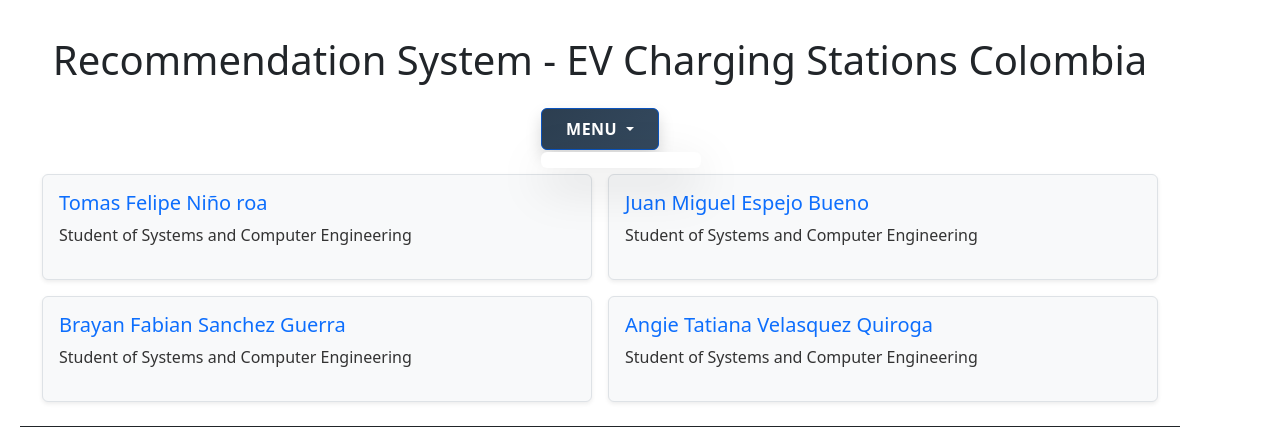
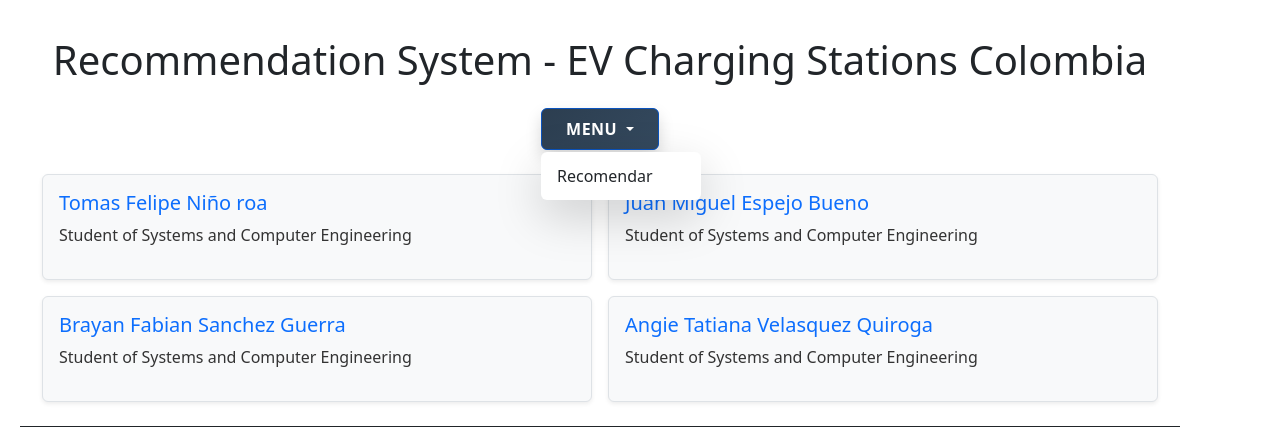
Before and after one commit to angievelasquez-20/electric_vehicles, a Flask app: page / in a window 1280 px wide, after a click on "MENU". Shown: the top 427 px of the page. Run offline with Flask 3, Linux system fonts and the light colour scheme.

Commit message:
The recommend tab was added to the menu

```diff
--- a/templates/home.html
+++ b/templates/home.html
@@ -17,6 +17,7 @@
   </a>
 
   <ul class="dropdown-menu shadow-lg border-0">
+    <li><a class="dropdown-item" href="/recomendar">Recomendar</a></li>
 
   </ul>
 </div>
```
Also changed, not shown: 1 other file.
